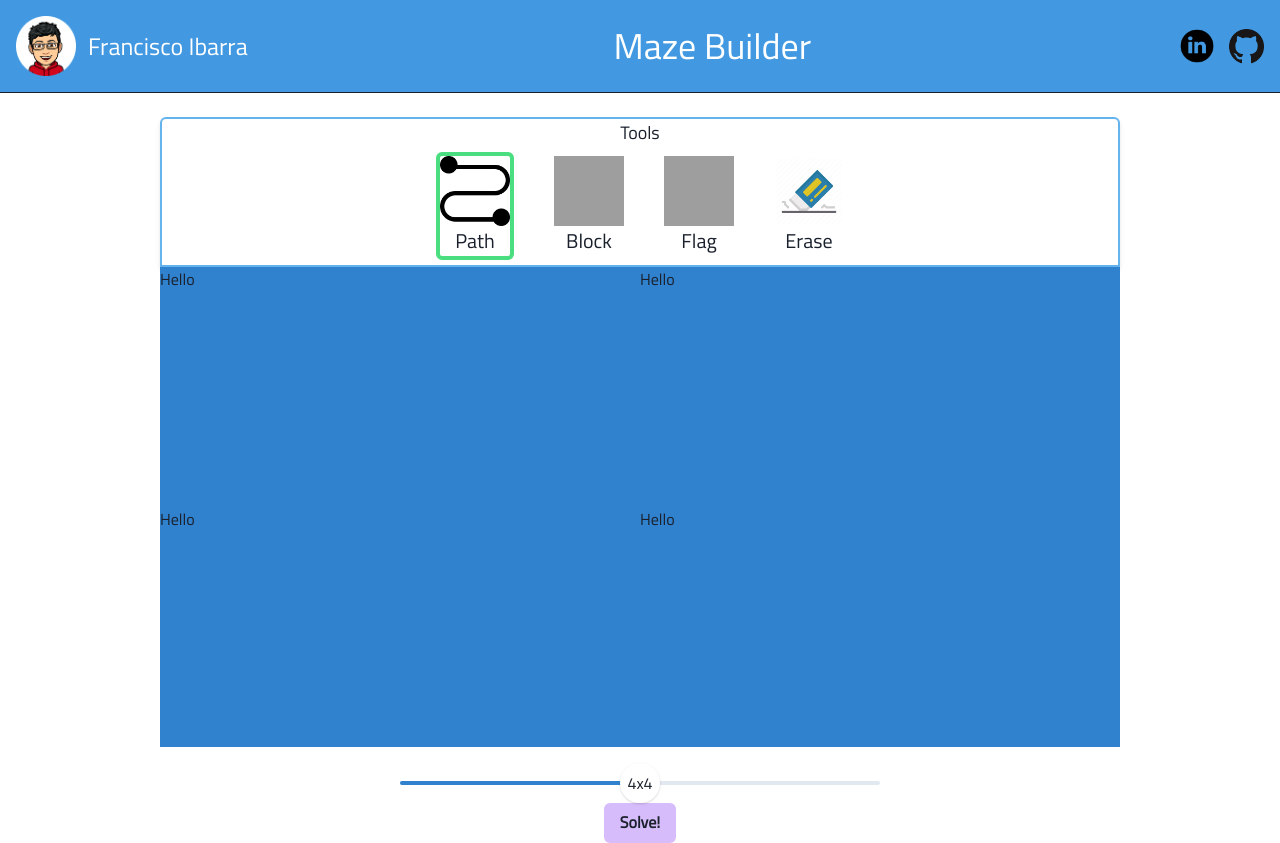
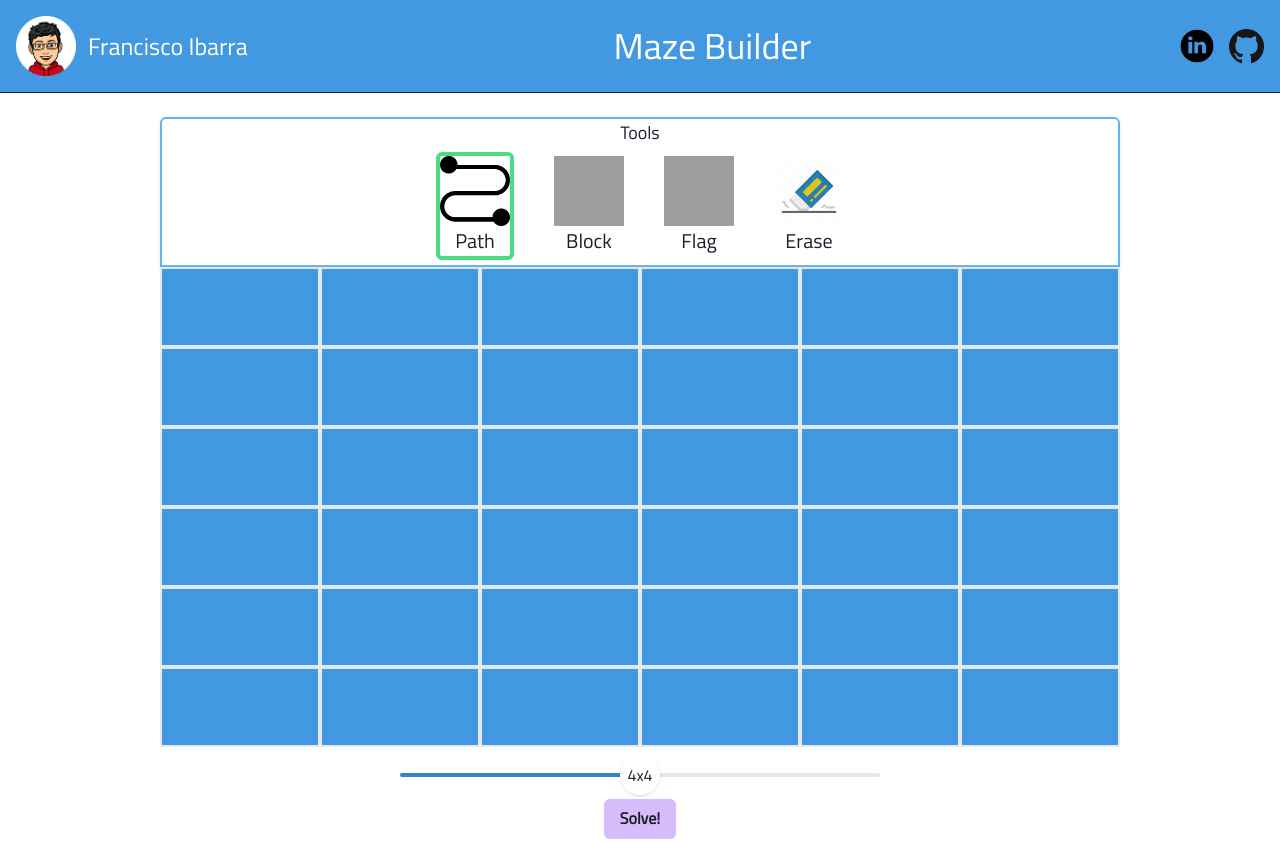
Before and after one commit to Francisco-Ibarra07/MazeBuilder, a React (Create React App) app: page / in a window 1280 px wide. Built offline with nearby package versions, Linux system fonts and the light colour scheme; grey boxes are pictures that could not be loaded.

Commit message:
Renamed Grid.tsx to MazeGrid.tsx and refactored UI with Chakra

```diff
--- a/src/components/Maze.tsx
+++ b/src/components/Maze.tsx
@@ -10,6 +10,7 @@ import {
   Button,
 } from "@chakra-ui/react";
 import React from "react";
+import MazeGrid from "./MazeGrid";
 import ToolBox from "./ToolBox";
 
 function Maze() {
@@ -20,22 +21,11 @@ function Maze() {
         <ToolBox />
 
         {/* Maze grid */}
-        <Grid
-          w={3 / 4}
-          h="60vh"
-          bg="blue.500"
-          templateRows="repeat(2, 1fr)"
-          templateColumns="repeat(2, 1fr)"
-        >
-          <Box>Hello</Box>
-          <Box>Hello</Box>
-          <Box>Hello</Box>
-          <Box>Hello</Box>
-        </Grid>
+        <MazeGrid />
       </Flex>
 
       {/* Slider */}
-      <Slider aria-label="grid-slider" defaultValue={10} mt={4} w={3 / 8} min={4} max={16}>
+      <Slider aria-label="grid-slider" defaultValue={10} mt={2} w={3 / 8} min={4} max={16}>
         <SliderTrack>
           <SliderFilledTrack />
         </SliderTrack>
@@ -44,7 +34,9 @@ function Maze() {
         </SliderThumb>
       </Slider>
 
-      <Button bg="purple.200">Solve!</Button>
+      <Button bg="purple.200" mt={1}>
+        Solve!
+      </Button>
     </Flex>
   );
 }
--- a/src/components/Grid.tsx
+++ b/src/components/MazeGrid.tsx
@@ -1,10 +1,11 @@
 import React, { useState } from "react";
-import Tile from "./Tile";
+import { Grid } from "@chakra-ui/react";
+import { connect, ConnectedProps } from "react-redux";
 import { Location, MouseState, TileType } from "../types";
-import { connect, ConnectedProps } from "react-redux";
 import { RootState } from "../store/reducers/rootReducer";
 import { updateTile } from "../store/actions/gridActions";
 import { addFlag, removeFlag } from "../store/actions/flagActions";
+import MazeTile from "./MazeTile";
 
 // Connect Redux
 const mapStateToProps = (state: RootState) => ({
@@ -14,9 +15,9 @@ const mapStateToProps = (state: RootState) => ({
 });
 const connector = connect(mapStateToProps);
 type PropsFromRedux = ConnectedProps<typeof connector>;
-type GridProps = PropsFromRedux;
+type MazeGridProps = PropsFromRedux;
 
-function Grid(props: GridProps) {
+function MazeGrid(props: MazeGridProps) {
   const { dispatch, grid, tooltip, flagLocations } = props;
   const [mouseState, setMouseState] = useState<MouseState>(MouseState.UP);
 
@@ -50,7 +51,7 @@ function Grid(props: GridProps) {
     for (let row = 0; row < grid.length; row++) {
       for (let col = 0; col < grid[row].length; col++) {
         list.push(
-          <Tile
+          <MazeTile
             key={`tile-row${row}-col${col}`}
             type={grid[row][col]}
             location={{ row, col }}
@@ -65,23 +66,19 @@ function Grid(props: GridProps) {
     return list;
   };
 
-  const styles = {
-    gridContainer: {
-      gridTemplateRows: `repeat(${grid.length}, minmax(0, 1fr)`,
-      gridTemplateColumns: `repeat(${grid.length}, minmax(0, 1fr)`,
-    },
-  };
-
   return (
-    <div
-      className="w-full h-full grid"
-      style={styles.gridContainer}
+    <Grid
+      w={3 / 4}
+      h="60vh"
+      bg="blue.500"
       onMouseDown={() => setMouseState(MouseState.DOWN)}
       onMouseUp={() => setMouseState(MouseState.UP)}
+      templateRows={`repeat(${grid.length}, 1fr)`}
+      templateColumns={`repeat(${grid.length}, 1fr)`}
     >
       {flattenGrid()}
-    </div>
+    </Grid>
   );
 }
 
-export default connector(Grid);
+export default connector(MazeGrid);
```
